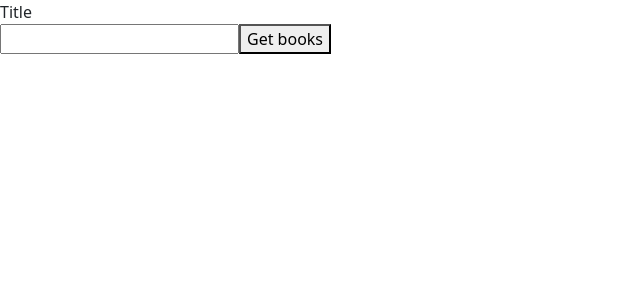
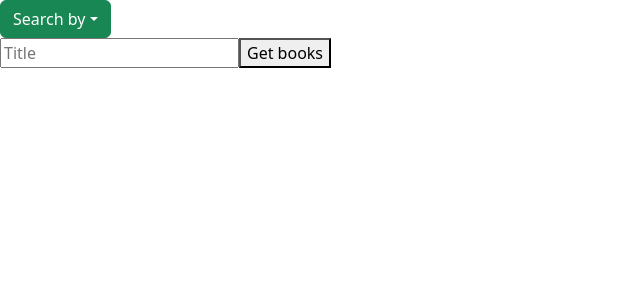
Before and after one commit to benqSzaw/Kongsberg-Task, a React (Vite) app: page / in a window 1280 px wide. Shown: the top 300 px of the page, without its empty margins (0-640 px from the left). Built offline with nearby package versions, Linux system fonts and the light colour scheme.

Commit message:
feat(Form): basic logic of component

```diff
--- a/src/App.tsx
+++ b/src/App.tsx
@@ -1,4 +1,4 @@
-import 'bootstrap/dist/css/bootstrap.min.css';
+import "bootstrap/dist/css/bootstrap.min.css";
 import Form from "./components/Form/Form";
 
 const App = () => {
--- a/src/components/Form/Form.tsx
+++ b/src/components/Form/Form.tsx
@@ -1,7 +1,9 @@
 import "./form.sass";
-import { useRef } from "react";
+import { useRef, useState } from "react";
+import { Dropdown } from "react-bootstrap";
 
 const Form = () => {
+  const [searchBy, setSearchBy] = useState<"Title" | "Author">("Title");
   const inputRef = useRef<HTMLInputElement>(null);
 
   const GetBooks = () => {
@@ -10,8 +12,22 @@ const Form = () => {
 
   return (
     <div>
-      <div>Title</div>
-      <input type="text" ref={inputRef} />
+      <Dropdown>
+        <Dropdown.Toggle variant="success" id="dropdown-basic">
+          Search by
+        </Dropdown.Toggle>
+
+        <Dropdown.Menu>
+          <Dropdown.Item onClick={() => setSearchBy("Title")}>
+            Title
+          </Dropdown.Item>
+          <Dropdown.Item onClick={() => setSearchBy("Author")}>
+            Author
+          </Dropdown.Item>
+        </Dropdown.Menu>
+      </Dropdown>
+
+      <input type="text" placeholder={searchBy} ref={inputRef} />
       <button onClick={GetBooks}> Get books </button>
     </div>
   );
```
